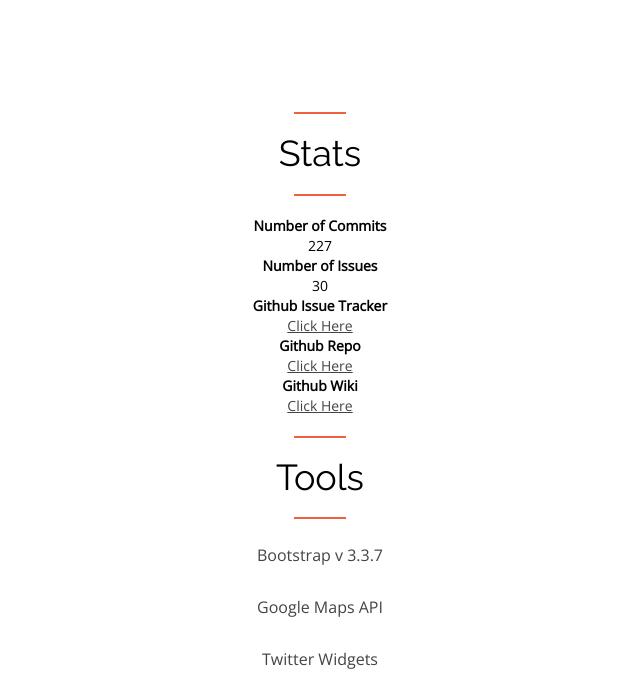
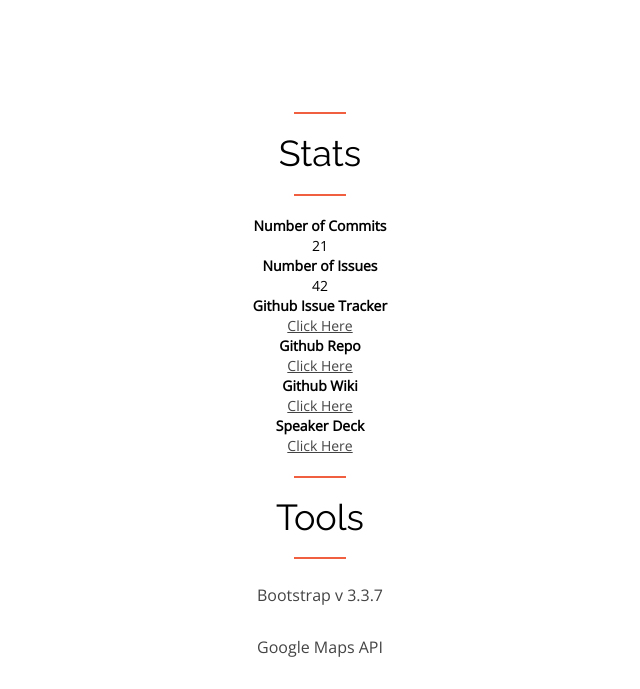
Before and after one commit to iShinta/cs329ee-finalflask, a Flask app: page /about in a window 1280 px wide; the page is wider, and only the part inside the window is pictured. Shown: the part 1442-2131 px from the top of that part, without its empty margins (320-960 px from the left). Run offline with Flask 2, Linux system fonts and the light colour scheme; some libraries are stand-ins or nearby versions.

Commit message:
updated about page

```diff
--- a/templates/about.html
+++ b/templates/about.html
@@ -98,15 +98,17 @@
 	<div class="about-me-dl" style="text-align: center">
     	 <dl class="dl">
             <dt>Number of Commits</dt>
-            <dd>227</dd>
+            <dd>21</dd>
             <dt>Number of Issues</dt>
-            <dd>30</dd>
+            <dd>42</dd>
             <dt>Github Issue Tracker</dt>
-            <dd><a href="https://github.com/iShinta/iShinta.github.io/issues">Click Here</a></dd>
+            <dd><a href="https://github.com/iShinta/cs329ee-finalflask/issues">Click Here</a></dd>
             <dt>Github Repo</dt>
-            <dd><a href="https://github.com/iShinta/iShinta.github.io">Click Here</a></dd>
+            <dd><a href="https://github.com/iShinta/cs329ee-finalflask">Click Here</a></dd>
             <dt>Github Wiki</dt>
-            <dd><a href="https://github.com/iShinta/iShinta.github.io/wiki/Technical-Report">Click Here</a></dd>
+            <dd><a href="https://github.com/iShinta/cs329ee-finalflask/wiki">Click Here</a></dd>
+            <dt>Speaker Deck</dt>
+            <dd><a href="https://speakerdeck.com/boydc7/idb3">Click Here</a></dd>
           </dl>
 	</div>
     <hr/>
```
